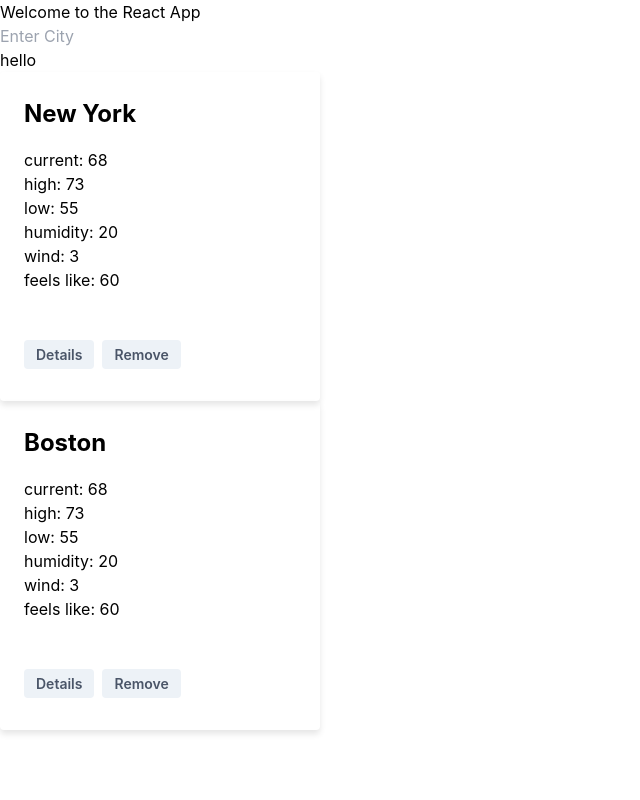
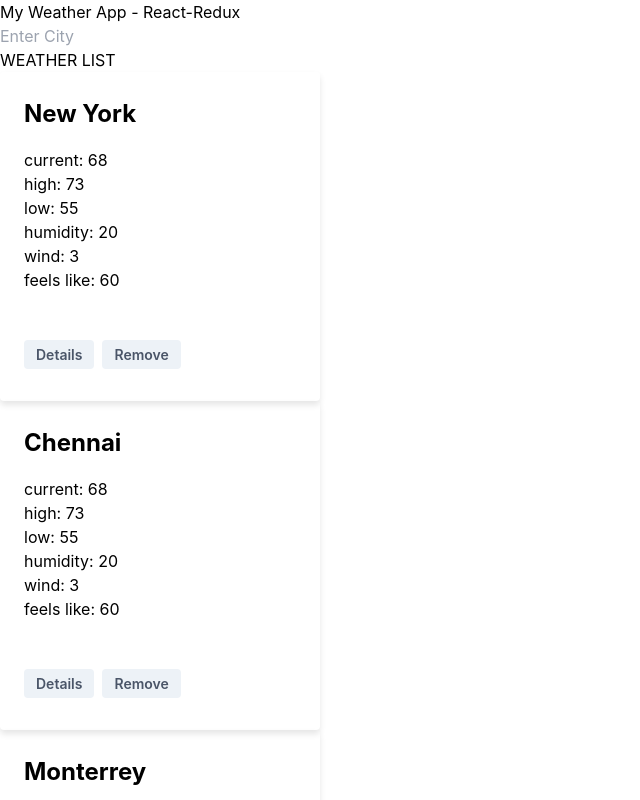
Before and after one commit to robert-a-johnston/weather-with-react-redux, a React (Create React App) app: page /home in a window 1280 px wide. Shown: the top 800 px of the page, without its empty margins (0-640 px from the left). Built offline with nearby package versions, Linux system fonts and the light colour scheme.

Commit message:
Add home route

```diff
--- a/src/App.js
+++ b/src/App.js
@@ -1,27 +1,73 @@
 import React, { useState } from 'react';
+import { Routes, Route, Link } from 'react-router-dom'; // Import Route and Link
 import './App.css';
-import HomePage from './components/home/Home';
-import Header from './components/header/Header';
+
+import HomePage from './components/home/HomePage';
 import AddCityForm from './components/addCityForm/AddCityForm';
 
 function App() {
-
-
-
-  // This function adds a City name to the current state.
-  // const addCity = newCityName => {
-  //   setCities(prevCities => [...prevCities, newCityName]);
-  //   };
+  const [cities, setCities] = useState(['New York', 'Chennai', 'Monterrey']);
+  console.log(cities);
+  const addCity = newCityName => {
+    setCities(prevCities => [...prevCities, newCityName]);
+  };
 
   return (
-    <div>
-      <Header/>
-      <AddCityForm/>
-      <HomePage/>
+    <div className="appContainer">
+      <div className="header">
+        <Link to="/home"> {/* Use Link for navigation */}
+          <h1>My Weather App - React-Redux</h1>
+        </Link>
+      </div>
+      <div className="contentArea">
+        <AddCityForm addCity={addCity} />
+        <Routes>
+          <Route
+            exact
+            path="/"
+            render={() => <HomePage cities={cities} />}
+          />
+          <Route
+            exact
+            path="/home"
+            element={ <HomePage cities={cities} />} />
+        </Routes>
+      </div>
     </div>
   );
 }
 
+export default App;
 
 
-export default App;
+
+// import React, { useState } from 'react';
+// import './App.css';
+// import AddCityForm from './components/AddCityForm/AddCityForm';
+// import CityWeather from './components/CityWeather/CityWeather';
+
+// function App() {
+//   const [cities, setCities] = useState(['New York', 'Chennai', 'Monterrey']);
+
+//   const addCity = newCityName => {
+//     setCities(prevCities => [...prevCities, newCityName]);
+//   };
+
+//   return (
+//     <div className="container">
+//       <div className="header">
+//         <h1>My Weather App - React-Redux</h1>
+//       </div>
+//       <div className="contentArea">
+//         <AddCityForm addCity={addCity} />
+//         <div className="weatherList">
+//           {cities.map(city => (
+//             <CityWeather key={city} cityName={city} />
+//           ))}
+//         </div>
+//       </div>
+//     </div>
+//   );
+// }
+
+// export default App;
--- a/src/components/home/Home.js
+++ b/src/components/home/HomePage.js
@@ -1,14 +1,14 @@
-import React, { useState } from "react";
-import "./Home.css";
+import React from "react";
+import "./HomePage.css";
 import CityWeatherCard from "../cityWeatherCard/CityWeatherCard";
 
-const HomePage = () => {
-  const [cities, setCities] = useState(['New York', 'Boston']);
+const HomePage = ({cities}) => {
+
 
   return (
     <div>
       <div className="row">
-        <h1>hello</h1>
+        <h1>WEATHER LIST</h1>
       </div>
       <div className="row">
         {cities.map((city, index) => (
```
Also changed, not shown: src/index.js (+7 -5 lines), src/components/home/Home.css (deleted), src/components/home/HomePage.css (added), src/store/store.js (deleted).
